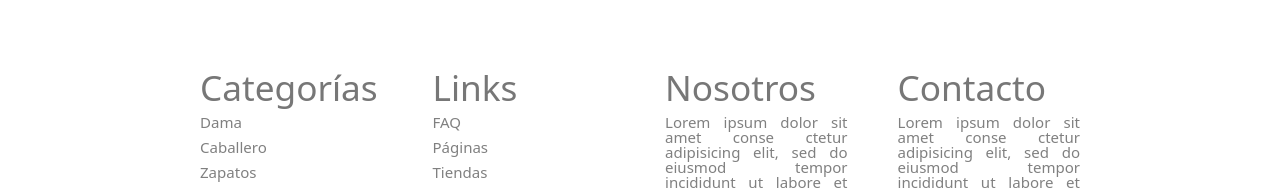
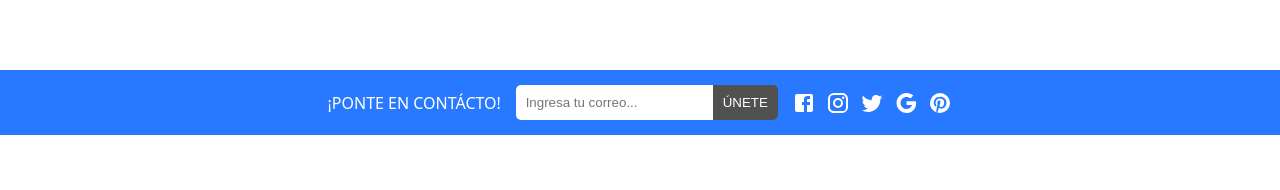
Before and after one commit to XiaoLuxtl/store-app, a React (Vite) app in the folder client/: page / in a window 1280 px wide. Shown: the part 2970-3160 px from the top of the page. Built offline with nearby package versions, Linux system fonts and the light colour scheme.

Commit message:
Add Contact component

```diff
--- a/client/src/pages/Home/Home.jsx
+++ b/client/src/pages/Home/Home.jsx
@@ -1,4 +1,5 @@
 import { Categories } from '../../components/Categories/Categories'
+import { Contact } from '../../components/Contact/Contact'
 import { FeaturedProducts } from '../../components/FeaturedProducts/FeaturedProducts'
 import { Slider } from '../../components/Slider/Slider'
 
@@ -9,6 +10,7 @@ export function Home () {
       <FeaturedProducts type='featured' />
       <Categories />
       <FeaturedProducts type='trending' />
+      <Contact />
     </>
   )
 }
```
